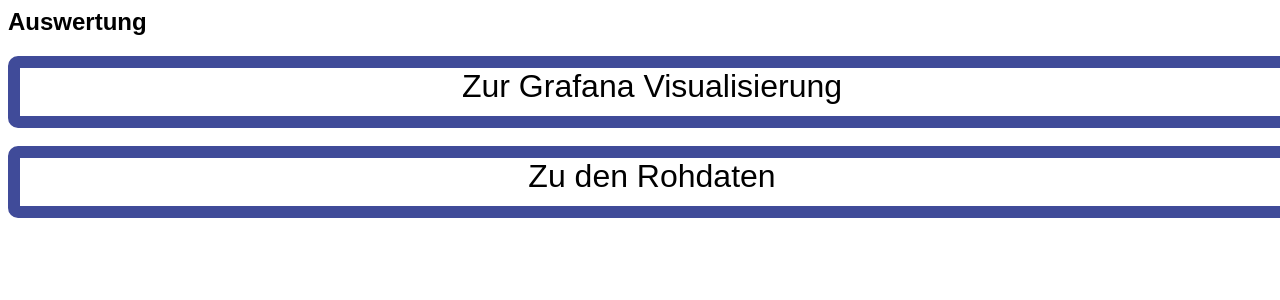
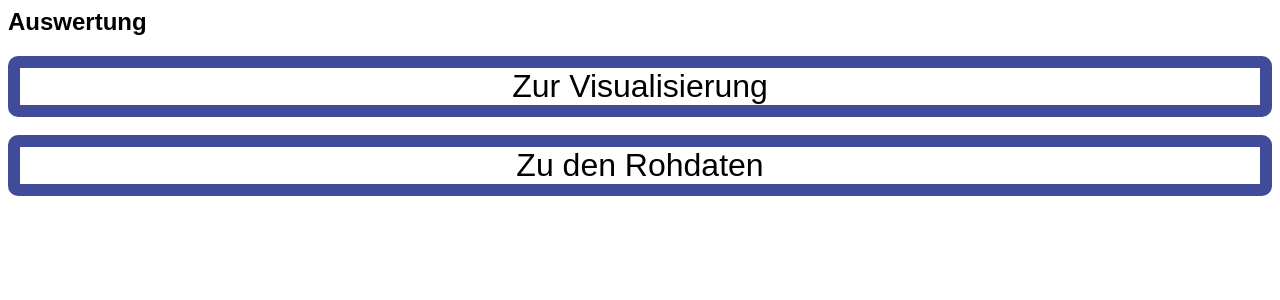
Before and after one commit to jjk4/energiezaehler, a PHP site: page /app/analysis.php in a window 1280 px wide. Shown: the top 300 px of the page. Run offline with PHP 8.4, Linux system fonts and the light colour scheme.

Commit message:
Add files via upload

```diff
--- a/app/analysis.php
+++ b/app/analysis.php
@@ -4,7 +4,7 @@
 		?>
 		<a class="analysislink" href=".">
 			<div>
-				Zur Grafana Visualisierung
+				Zur Visualisierung
 			</div>
 		</a><br>
 		<a class="analysislink" href="rawdata.php">
--- a/app/style.css
+++ b/app/style.css
@@ -28,12 +28,12 @@ body{
 .analysislink div{
     border : 0.4em solid #404b99;
     border-radius: 10px;
-    width: 100%;
-    height: 1.5em;
+
 }
 .analysislink{
     color: black;
     text-decoration: none;
     text-align: center;
     font-size: 2em;
+    width: 100%;
 }
```
